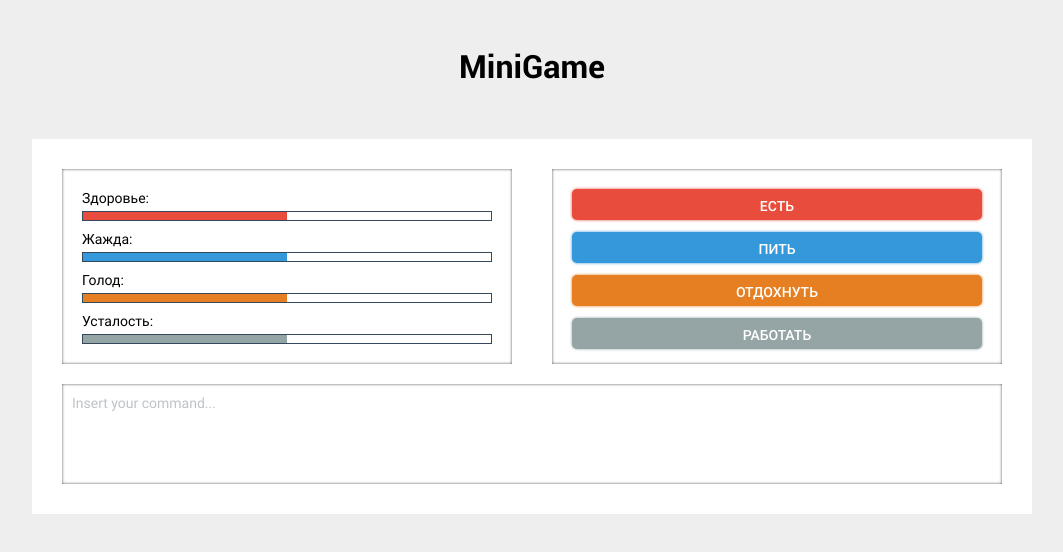
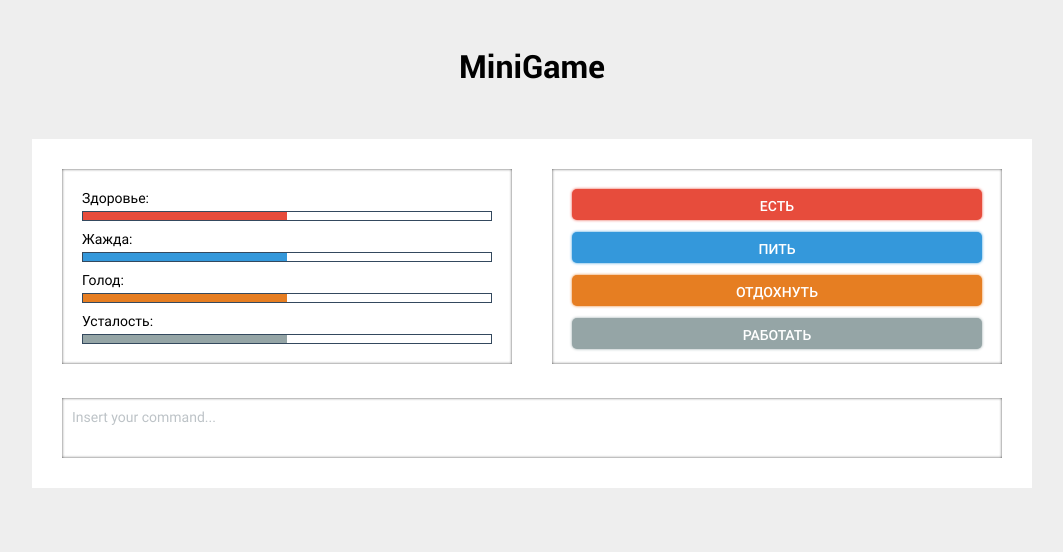
Before and after one commit to maximshigaev/maxim-shigaev-dd-game, a React (Create React App) app: page / in a window 1280 px wide. Shown: the top 552 px of the page, without its empty margins (108-1171 px from the left). Built offline with nearby package versions, Linux system fonts and the light colour scheme.

Commit message:
Add tablet styles for the TextArea component

```diff
--- a/src/components/app/App.scss
+++ b/src/components/app/App.scss
@@ -12,5 +12,9 @@
 		display: flex;
         flex-wrap: wrap;
         padding: 30px;
-	}
+
+        &__item {
+            margin-bottom: 34px;
+        }
+    }
 }
--- a/src/components/textArea/TextArea.scss
+++ b/src/components/textArea/TextArea.scss
@@ -11,3 +11,9 @@
         color: #bdc3c7;
     }
 }
+
+@media (min-width: 768px) {
+	.textarea {
+        min-height: 60px;
+    }
+}
```
